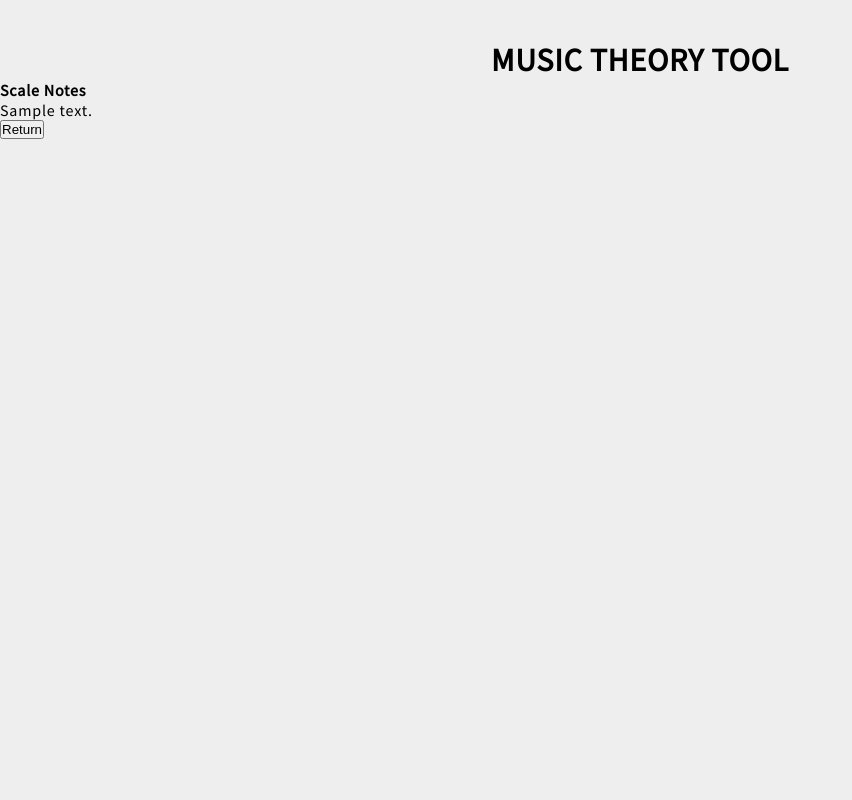
After one commit to Khaleeb/GuitarTheoryTool, a Flask app: template FlaskApp/templates/display.html in a window 1280 px wide. The commit adds this page. Shown: the whole page, without its empty margins (0-852 px from the left). Run offline with Flask 3, Linux system fonts and the light colour scheme; the template is opened without the code that fills it: most values are stand-ins (such as "Sample title", 1, 10 or a date in 2020).

Commit message:
added return button, basic display

```diff
--- a/FlaskApp/server.py
+++ b/FlaskApp/server.py
@@ -8,8 +8,11 @@ app.secret_key = "1337"
 
 @app.route('/display/')
 def display():
-    return "%i %s" % (session['keyID'], session['scaleShape'])
+    return render_template('display.html', scaleNoteOutput="<p>testing</p>")
 
+#@app.route('/display/', methods=['POST'])
+#def displayRet():
+   #return redirect(url_for('welcome'))
 
 
 @app.route('/')
--- /dev/null
+++ b/FlaskApp/templates/display.html
@@ -0,0 +1,18 @@
+<html>
+    <header>
+        <title>Music Theory Tool</title>
+        <link rel="stylesheet" href="style_fretboard.css">
+    </header>
+    <body>
+        <h1>Music Theory Tool</h1>
+
+        <h4> Scale Notes </h4>
+        <div class="scale_notes">
+            {{scaleNoteOutput|safe}}
+        </div>
+
+        <a href="/">
+            <button> Return </button>
+        </a>
+    </body>
+</html>
--- a/FlaskApp/templates/welcome_form.html
+++ b/FlaskApp/templates/welcome_form.html
@@ -76,7 +76,7 @@
         <label for="seventh">VII</label>
 
         <br><br>
-        <input type="submit" value="continue">
+        <input type="submit" value="Continue">
     </form>
 
 </body>
```
Also changed, not shown: FlaskApp/templates/style_fretboard.css (renamed from FlaskApp/style_fretboard.css).
